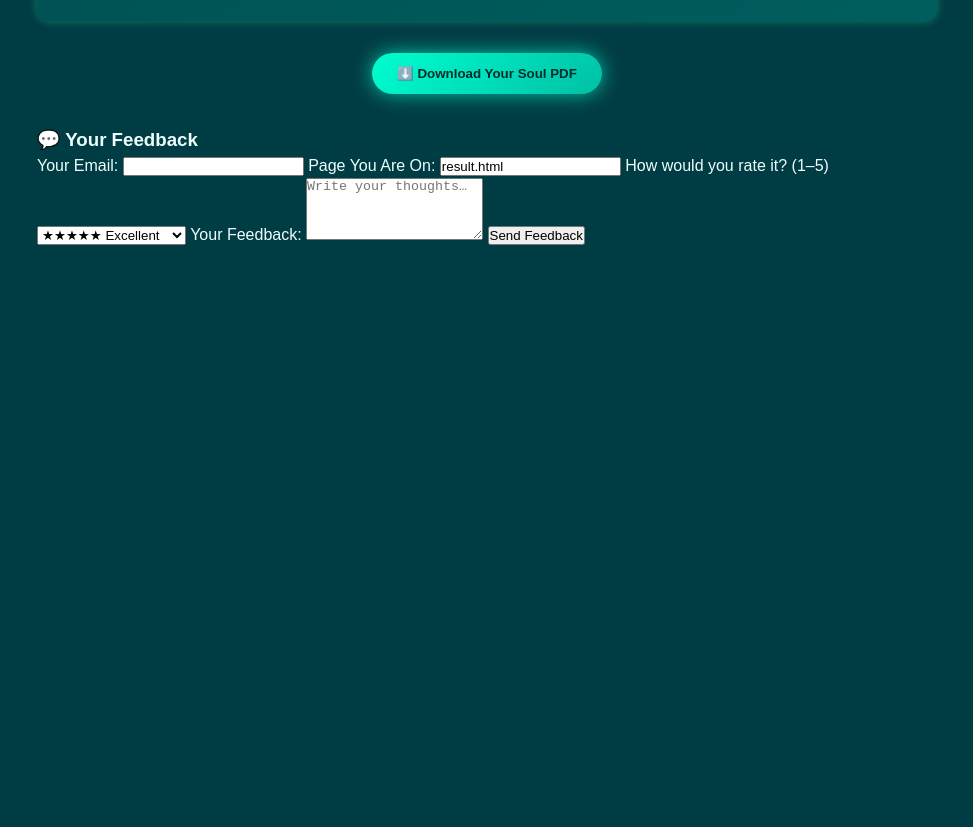
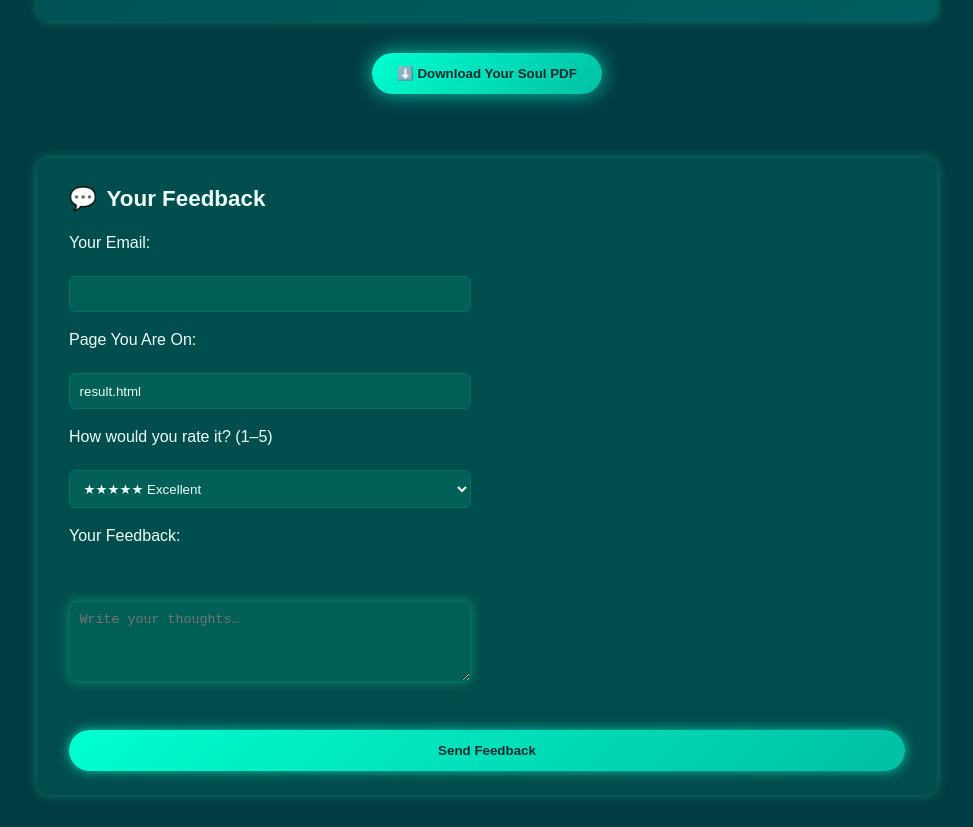
Before and after one commit to RitaK7/soulink-global, a website: page result.html in a window 1280 px wide. Shown: the part 920-1747 px from the top of the page, without its empty margins (153-1126 px from the left). Before the commit the page ends 1199 px from the top, so only its background shows below. Drawn offline with nearby package versions, Linux system fonts and the light colour scheme.

Commit message:
feedback

```diff
--- a/result.html
+++ b/result.html
@@ -130,16 +130,16 @@
 
     <!-- FEEDBACK FORM -->
    <section id="feedback">
-      <h3>💬 Your Feedback</h3>
+  <h3>Your Feedback</h3>
   <form id="feedback-form">
-        <label>Your Email:</label>
-        <input type="email" name="user_email" required />
+    <label for="user_email">Your Email:</label>
+    <input id="user_email" type="email" name="user_email" required />
 
-        <label>Page You Are On:</label>
-        <input type="text" name="page" value="result.html" readonly />
+    <label for="page">Page You Are On:</label>
+    <input id="page" type="text" name="page" value="result.html" readonly />
 
-        <label>How would you rate it? (1–5)</label>
-        <select name="rating">
+    <label for="rating">How would you rate it? (1–5)</label>
+    <select id="rating" name="rating">
       <option value="1">★☆☆☆☆ Poor</option>
       <option value="2">★★☆☆☆ Fair</option>
       <option value="3">★★★☆☆ Good</option>
@@ -147,10 +147,10 @@
       <option value="5" selected>★★★★★ Excellent</option>
     </select>
 
-        <label>Your Feedback:</label>
-        <textarea name="feedback" rows="4" placeholder="Write your thoughts…" required></textarea>
+    <label for="feedback">Your Feedback:</label>
+    <textarea id="feedback" name="feedback" rows="4" placeholder="Write your thoughts…" required></textarea>
 
-        <button type="submit" class="btn">Send Feedback</button>
+    <button type="submit">Send Feedback</button>
   </form>
   <p id="feedback-message"></p>
 </section>
--- a/style.css
+++ b/style.css
@@ -130,3 +130,78 @@ a:hover { text-decoration: underline; }
   .main-nav.active .auth-buttons { display:flex; }
   .cards { grid-template-columns:1fr; }
 }
+/* ─── FEEDBACK CARD ─────────────────────────────────────────────── */
+#feedback {
+  background: #004d4d;
+  border-radius: 12px;
+  padding: 1.5rem 2rem;
+  margin: 2rem 0;
+  box-shadow: 0 0 12px rgba(42,228,157,0.4);
+}
+#feedback h3 {
+  font-size: 1.4rem;
+  margin-bottom: 1rem;
+  display: flex;
+  align-items: center;
+  color: #eefefe;
+}
+#feedback h3::before {
+  content: "💬";
+  margin-right: 0.6rem;
+}
+#feedback form {
+  display: grid;
+  grid-template-columns: 1fr 1fr;
+  gap: 1rem 2rem;
+}
+#feedback label {
+  font-weight: 500;
+  margin-bottom: 0.3rem;
+  grid-column: span 2;
+}
+#feedback input[type="email"],
+#feedback input[name="page"],
+#feedback select,
+#feedback textarea {
+  width: 100%;
+  padding: 0.6rem;
+  border: 1px solid #007066;
+  border-radius: 6px;
+  background: #005f56;
+  color: #eefefe;
+  transition: box-shadow 0.2s, border-color 0.2s;
+}
+#feedback input:focus,
+#feedback select:focus,
+#feedback textarea:focus {
+  outline: none;
+  border-color: #2ae49d;
+  box-shadow: 0 0 8px rgba(42,228,157,0.6);
+}
+/* Make the rating stars gold */
+#feedback select option[value="5"] {
+  color: gold;
+}
+/* Single-column on small screens */
+@media (max-width: 600px) {
+  #feedback form {
+    grid-template-columns: 1fr;
+  }
+}
+/* Styled submit button */
+#feedback button[type="submit"] {
+  grid-column: span 2;
+  padding: 0.8rem;
+  background: linear-gradient(135deg,#00ffd0,#00bfa5);
+  color: #002c2f;
+  border: none;
+  border-radius: 30px;
+  font-weight: bold;
+  cursor: pointer;
+  box-shadow: 0 0 12px rgba(0,255,208,0.7);
+  transition: transform 0.2s, box-shadow 0.3s;
+}
+#feedback button[type="submit"]:hover {
+  transform: translateY(-2px);
+  box-shadow: 0 0 20px rgba(0,255,208,0.9);
+}
```
Lines whose indentation alone changed are shown as unchanged.
